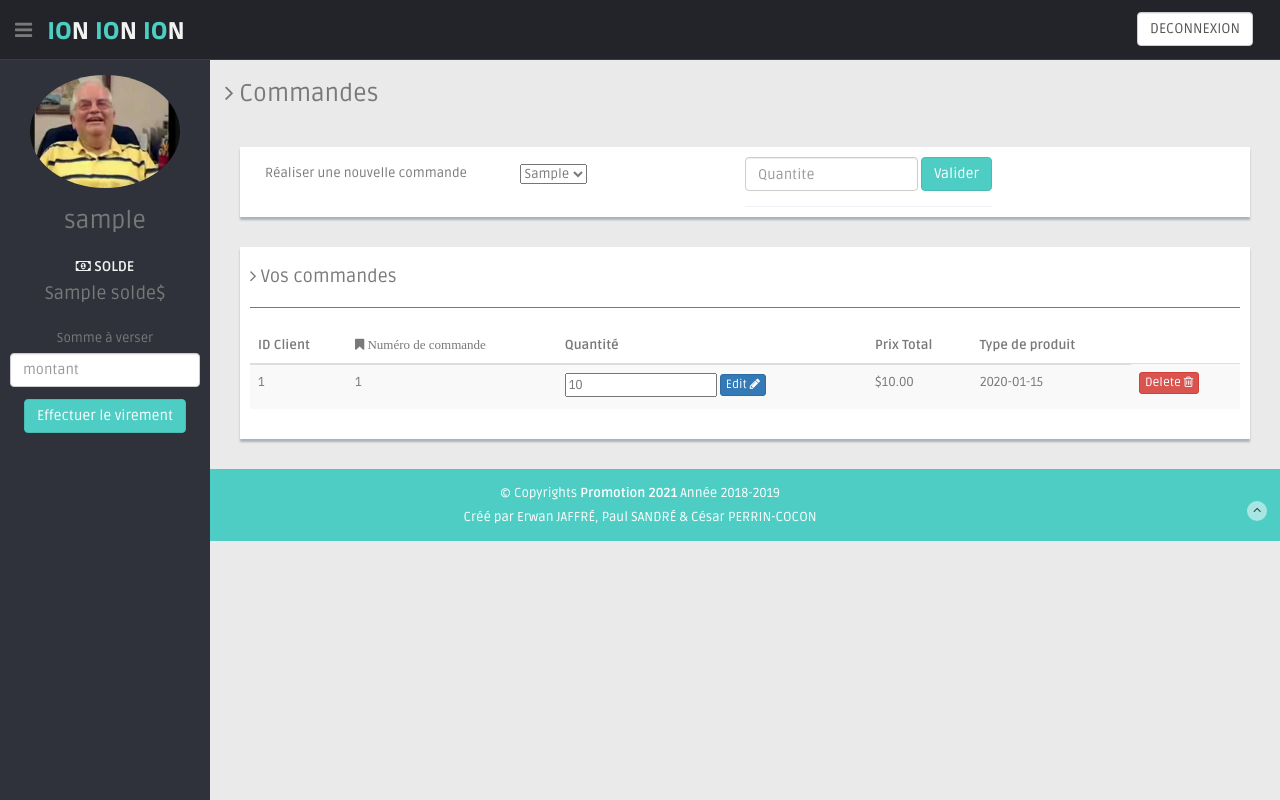
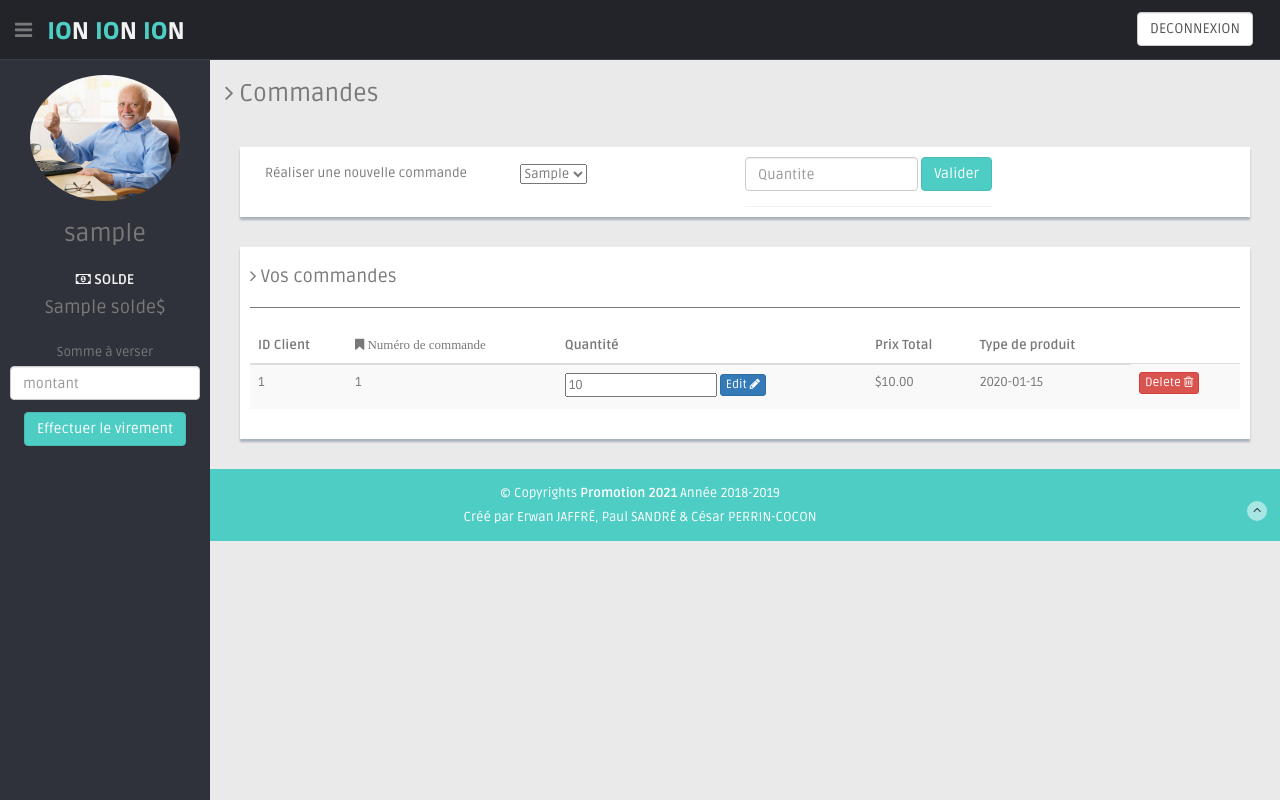
Before and after one commit to cesarperrincocon/projet_technoweb, a Java web app: page /Dashio/user.jsp in a window 1280 px wide. Run offline with Tomcat 11, a stand-in JSP engine, Linux system fonts and the light colour scheme; the template is opened without the code that fills it: most values are stand-ins (such as "Sample title", 1, 10 or a date in 2020).

Commit message:
HIDE THE PAIN HAROLD

```diff
--- a/projet_technoweb/src/main/webapp/Dashio/user.jsp
+++ b/projet_technoweb/src/main/webapp/Dashio/user.jsp
@@ -69,7 +69,7 @@
                     <!-- sidebar menu start-->
                     <ul class="sidebar-menu" id="nav-accordion">
                         <p class="centered">
-                            <a><img src="Dashio/img/hqdefault.jpg" class="img-circle" width="150"></a>
+                            <a><img src="Dashio/img/harold.jpg" class="img-circle" width="150"></a>
                         </p>
                         <h3 class="centered">${userName}</h3>
                         <li class="mt">
```
Also changed, not shown: projet_technoweb/src/main/webapp/Dashio/img/harold.jpg (added).
